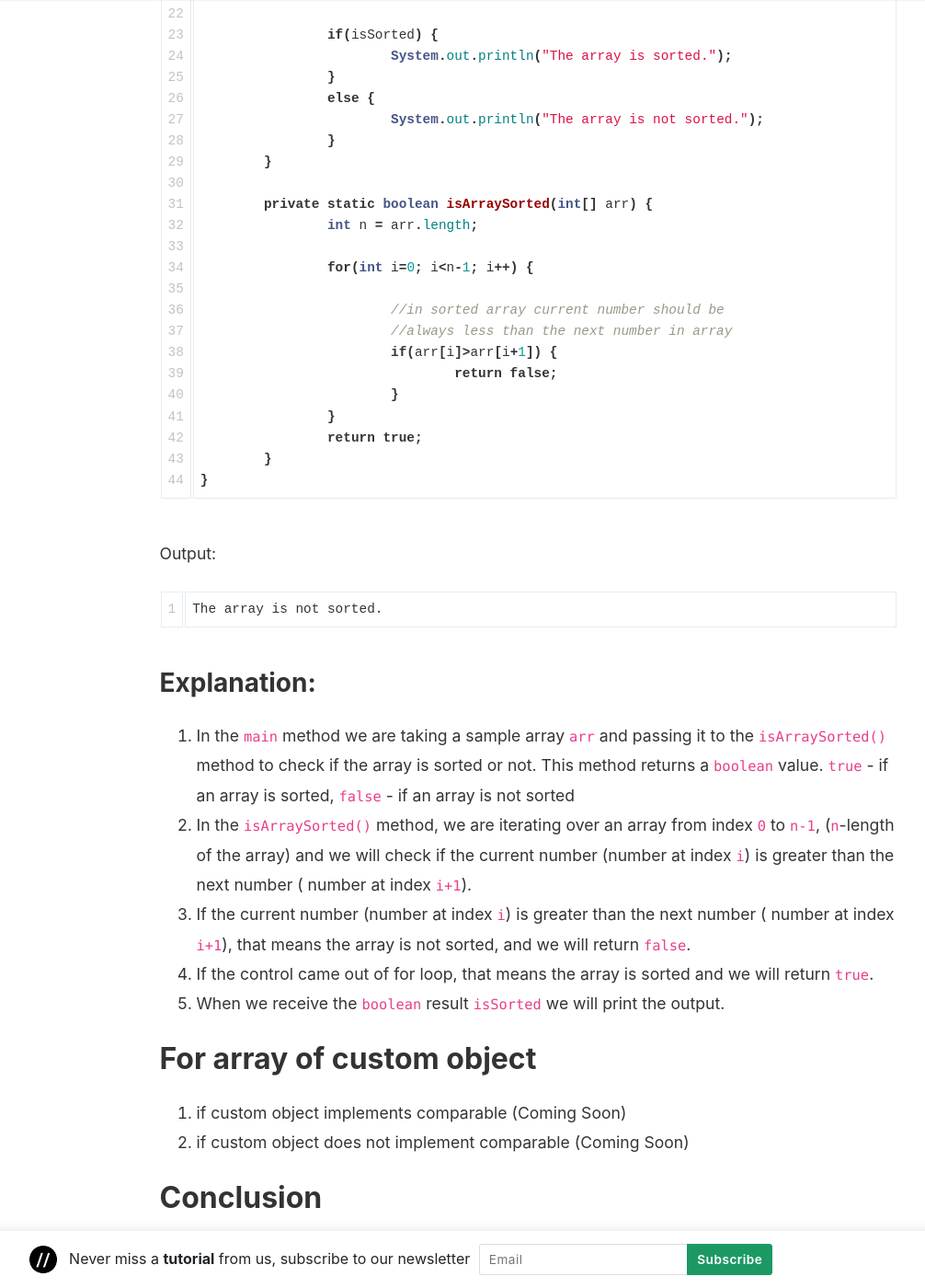
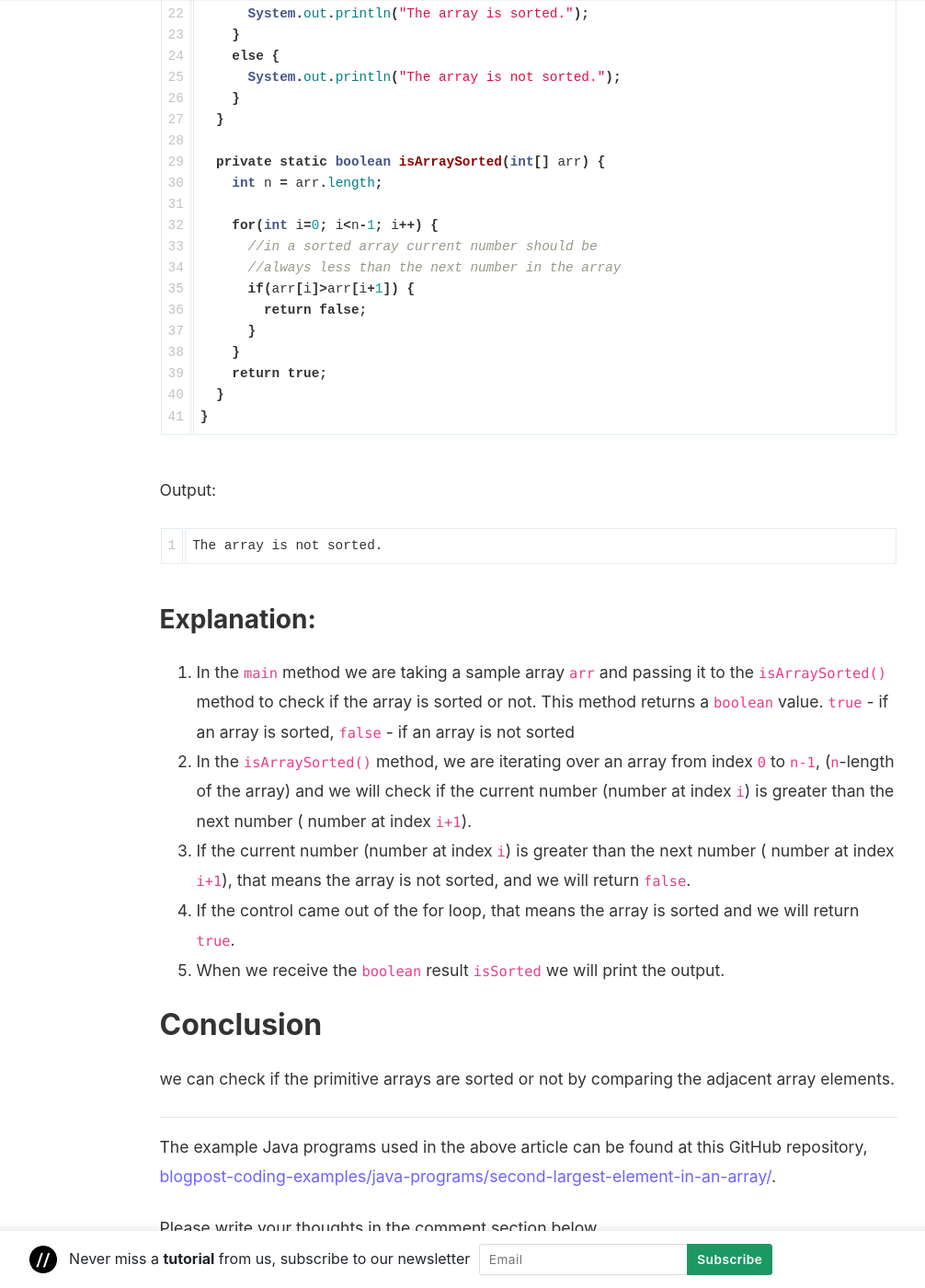
Before and after one commit to coderolls/coderolls-blog, a Jekyll site: the page built from _posts/java-programs/2022-10-26-check-if-array-is-sorted-java.md, in a window 1280 px wide and 1400 px high, scrolled down 1171 px. Shown: the whole window at 92% size, without its empty margins (204-1210 px from the left). Built offline with Jekyll 4.4.1, drawn with Linux system fonts in a browser that asks for light colours; nearby versions of some CDN libraries; comment, search, counter and statistics services are not loaded; some of the changed text lies outside the part shown.

Commit message:
Update 2022-10-26-check-if-array-is-sorted-java.md

````diff
--- a/_posts/java-programs/2022-10-26-check-if-array-is-sorted-java.md
+++ b/_posts/java-programs/2022-10-26-check-if-array-is-sorted-java.md
@@ -4,10 +4,10 @@ title: "Check If An Array Is Sorted In Java"
 author: gaurav
 categories: [Java Programs, Array]
 toc: true
-description: "In this tutorial, we will see a Java program to check if an array is sorted in java."
+description: "In this tutorial, we will see a Java program to check if an array is sorted in Java."
 ---
 
-In this tutorial, we will see a Java program to check if an array is sorted in java.
+In this tutorial, we will see a Java program to check if an array is sorted in Java.
 
 ## Introduction
 
@@ -27,40 +27,37 @@ We will take a sample integer array `arr = {1, 3 , 5, 9};` We will return `true`
  */
 public class SortedArrayTester {
 
-	public static void main(String[] args) {
+  public static void main(String[] args) {
+    int[] arr = {2, 5, 9, 8, 11, 18, 13};
 
-		int[] arr = {2, 5, 9, 8, 11, 18, 13};
+    boolean isSorted = isArraySorted(arr);
 
-		boolean isSorted = isArraySorted(arr);
+    //Use this to check the sorted case
 
-		// use this to check the sorted case
+    /*
+    * int[] arr2 = {2, 5, 9, 11, 18};
+    * boolean isSorted = isArraySorted(arr2);
+    */
+    if(isSorted) {
+      System.out.println("The array is sorted.");
+    }
+    else {
+      System.out.println("The array is not sorted.");
+    }
+  }
 
-		/*
-		 * int[] arr2 = {2, 5, 9, 11, 18};
-		 * boolean isSorted = isArraySorted(arr2);
-		 */
+  private static boolean isArraySorted(int[] arr) {
+    int n = arr.length;
 
-		if(isSorted) {
-			System.out.println("The array is sorted.");
-		}
-		else {
-			System.out.println("The array is not sorted.");
-		}
-	}
-
-	private static boolean isArraySorted(int[] arr) {
-		int n = arr.length;
-
-		for(int i=0; i<n-1; i++) {
-
-			//in sorted array current number should be
-			//always less than the next number in array
-			if(arr[i]>arr[i+1]) {
-				return false;
-			}
-		}
-		return true;
-	}
+    for(int i=0; i<n-1; i++) {
+      //in a sorted array current number should be
+      //always less than the next number in the array
+      if(arr[i]>arr[i+1]) {
+        return false;
+      }
+    }
+    return true;
+  }
 }
 ```
 
@@ -75,15 +72,8 @@ The array is not sorted.
 1. In the `main` method we are taking a sample array `arr` and passing it to the `isArraySorted()` method to check if the array is sorted or not. This method returns a `boolean` value. `true` - if an array is sorted, `false` - if an array is not sorted
 2. In the `isArraySorted()` method, we are iterating over an array from index `0` to `n-1`, (`n`-length of the array) and we will check if the current number (number at index `i`) is greater than the next number ( number at index `i+1`).
 3. If the current number (number at index `i`) is greater than the next number ( number at index `i+1`), that means the array is not sorted, and we will return `false`.
-4. If the control came out of for loop, that means the array is sorted and we will return `true`.
+4. If the control came out of the for loop, that means the array is sorted and we will return `true`.
 5. When we receive the `boolean` result `isSorted` we will print the output.
-
-
-
-## For array of custom object
-
-1. if custom object implements comparable (Coming Soon)
-2. if custom object does not implement comparable (Coming Soon)
 
 ## Conclusion
 
@@ -91,6 +81,6 @@ The array is not sorted.
 
 ---
 
-The example java programs used in the above article can be found at this GitHub repository, [blogpost-coding-examples/java-programs/second-largest-element-in-an-array/](https://github.com/coderolls/blogpost-coding-examples/tree/main/java-programs/second-largest-element-in-an-array).
+The example Java programs used in the above article can be found at this GitHub repository, [blogpost-coding-examples/java-programs/second-largest-element-in-an-array/](https://github.com/coderolls/blogpost-coding-examples/tree/main/java-programs/second-largest-element-in-an-array).
 
 Please write your thoughts in the comment section below.
````
